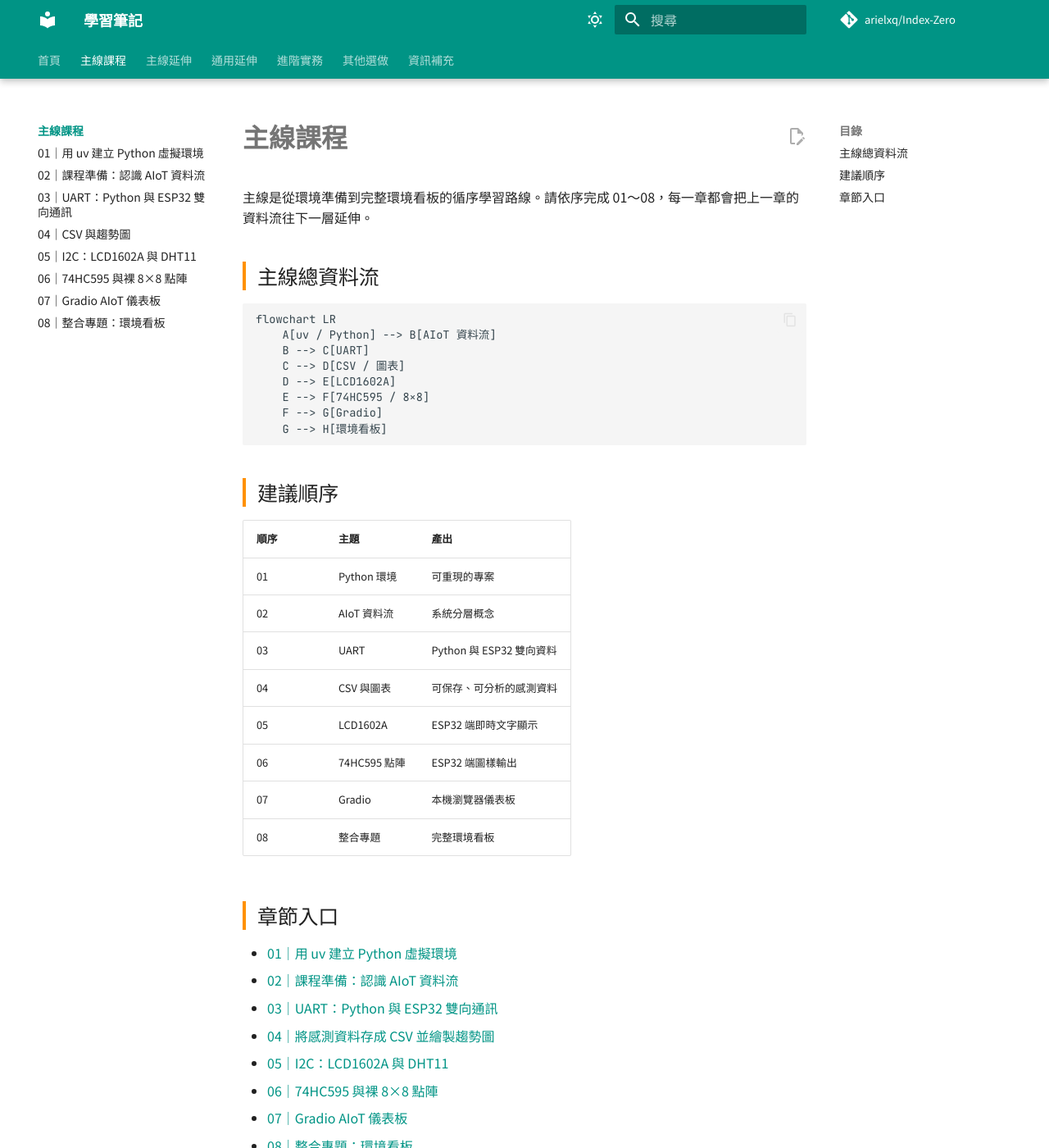
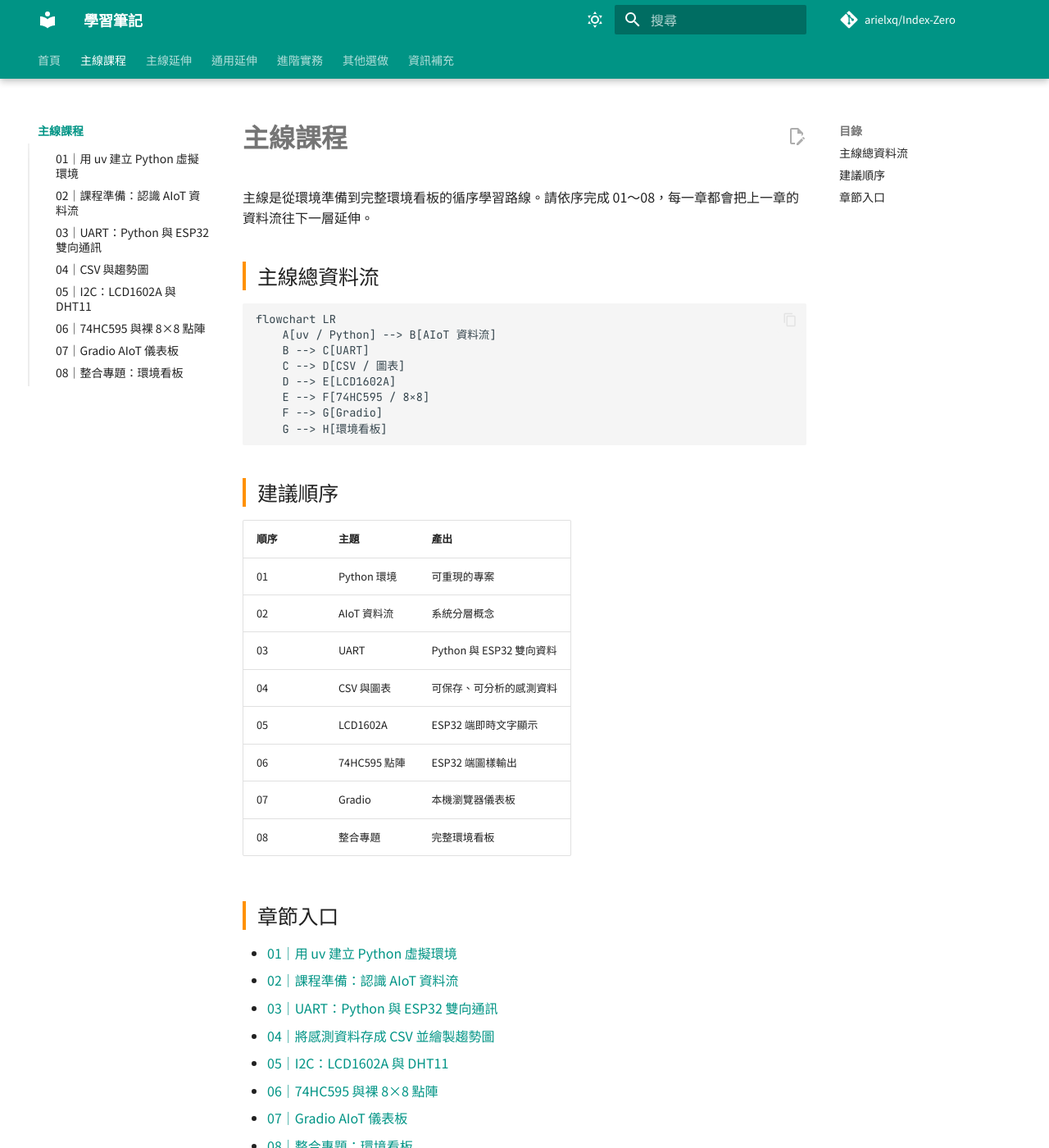
Before and after one commit to arielxq/Index-Zero, an MkDocs documentation site: the page built from docs/main/index.md, in a window 1280 px wide and 1400 px high. Shown: the whole window at 82% size. Built offline with MkDocs 1.6.1 and Material for MkDocs 9.7.7, drawn with Linux system fonts in a browser that asks for light colours; comment, search, counter and statistics services are not loaded.

Commit message:
Improve nested sidebar hierarchy

```diff
--- a/docs/stylesheets/extra.css
+++ b/docs/stylesheets/extra.css
@@ -14,3 +14,29 @@
 }
 .md-typeset .timeline { border-left: 3px solid var(--md-accent-fg-color); padding-left: 1.2rem; }
 .md-typeset .timeline li { padding: .4rem 0; }
+
+/* Make nested topic groups easy to scan in the primary sidebar. */
+.md-nav--primary .md-nav__item--section > .md-nav__link {
+  color: var(--md-primary-fg-color);
+  font-weight: 700;
+  margin-top: .55rem;
+  padding-bottom: .35rem;
+}
+
+.md-nav--primary .md-nav__item--section > .md-nav {
+  border-left: 2px solid var(--md-default-fg-color--lightest);
+  margin-left: .65rem;
+  padding-left: .65rem;
+}
+
+.md-nav--primary .md-nav__item--section > .md-nav .md-nav__link {
+  padding-left: .35rem;
+}
+
+.md-nav--primary .md-nav__item--section > .md-nav .md-nav__item--active > .md-nav__link {
+  border-left: 3px solid var(--md-accent-fg-color);
+  color: var(--md-accent-fg-color);
+  font-weight: 700;
+  margin-left: -.65rem;
+  padding-left: .65rem;
+}
```
